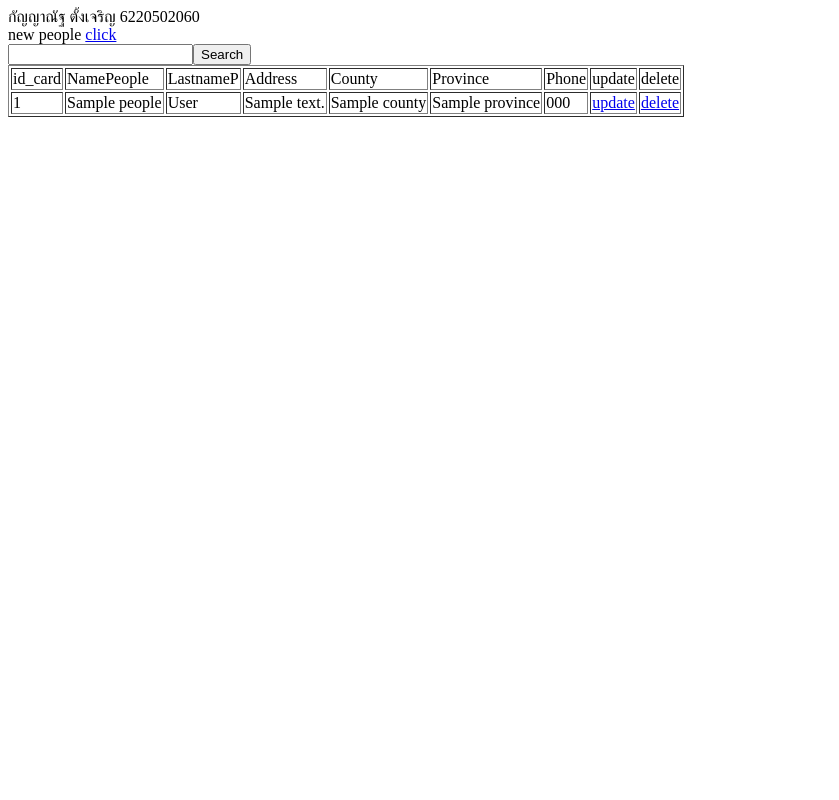
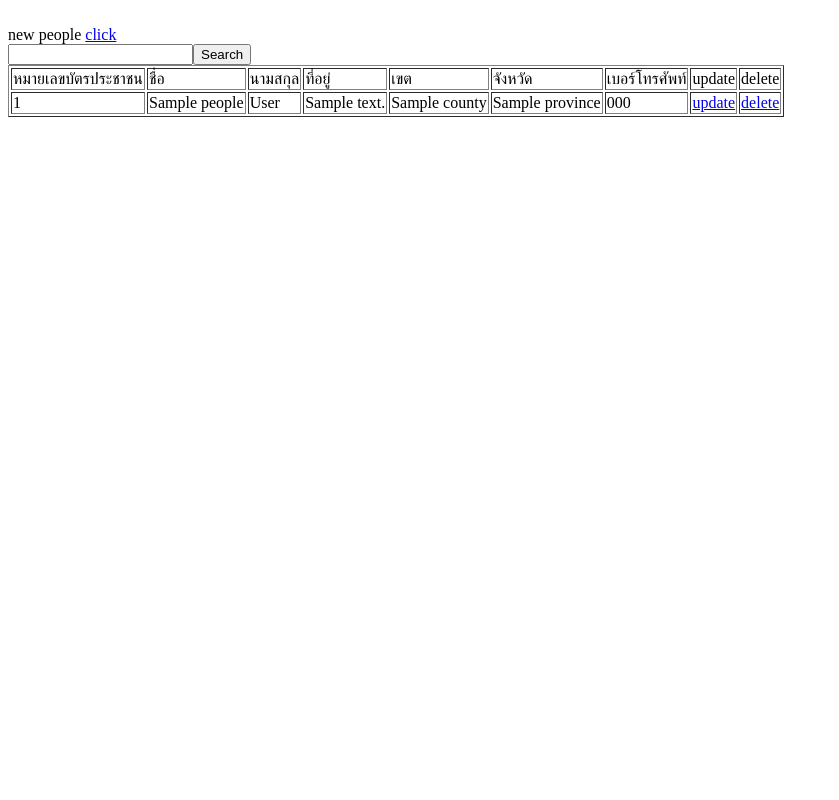
Before and after one commit to KanyanutM/db21_123, a PHP site: template views/people/index_people.php in a window 1280 px wide. Shown: the whole page, without its empty margins (0-839 px from the left). Run offline with PHP 8.4, Linux system fonts and the light colour scheme; the template is opened without the code that fills it: most values are stand-ins (such as "Sample title", 1, 10 or a date in 2020).

Commit message:
Update index_people.php

```diff
--- a/views/people/index_people.php
+++ b/views/people/index_people.php
@@ -1,5 +1,5 @@
 <?php
-    echo "กัญญาณัฐ ตั้งเจริญ 6220502060"
+    //echo "กัญญาณัฐ ตั้งเจริญ 6220502060"
 ?>
 <br>
 
@@ -16,13 +16,13 @@
 </form>
 
     <tr>
-        <td>id_card</td>
-        <td>NamePeople</td>
-        <td>LastnameP</td>
-        <td>Address</td>
-        <td>County</td>
-        <td>Province</td>
-        <td>Phone</td>
+        <td>หมายเลขบัตรประชาชน</td>
+        <td>ชื่อ</td>
+        <td>นามสกุล</td>
+        <td>ที่อยู่</td>
+        <td>เขต</td>
+        <td>จังหวัด</td>
+        <td>เบอร์โทรศัพท์</td>
         <td> update</td>
         <td> delete </td>
     </tr>
```
